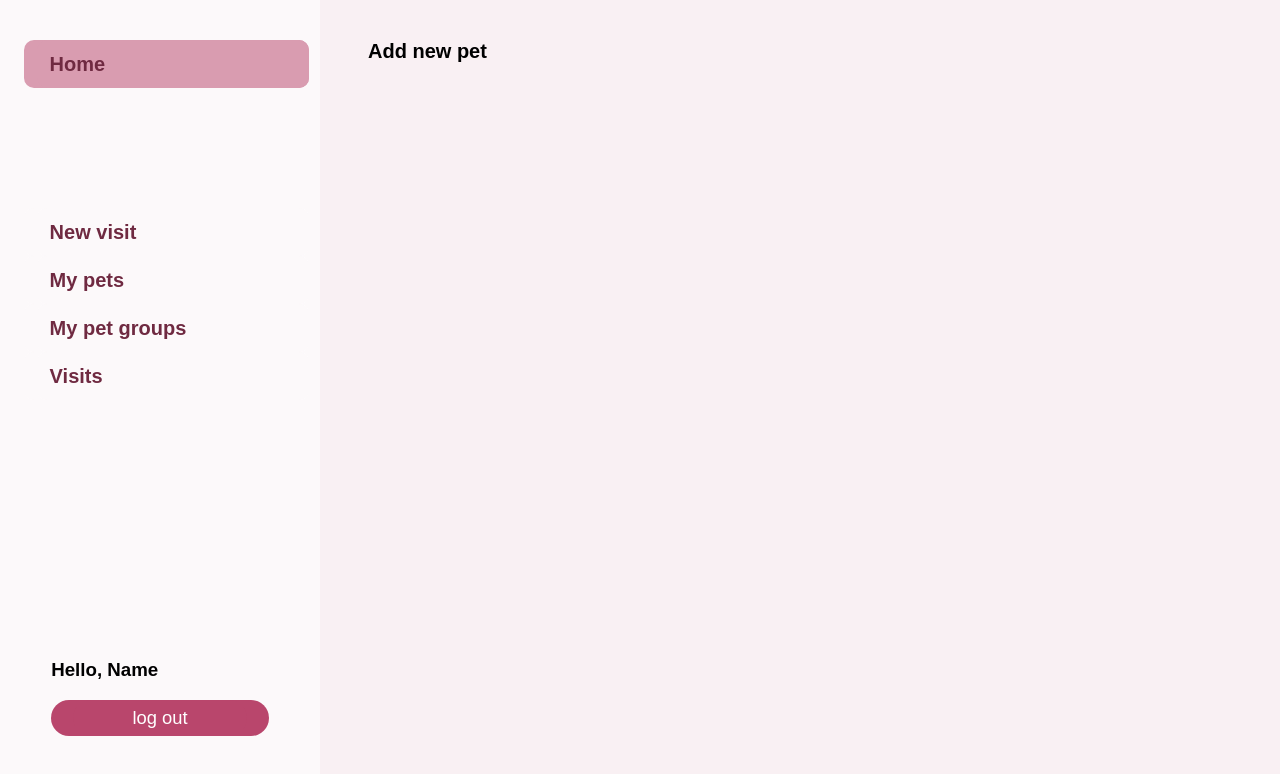
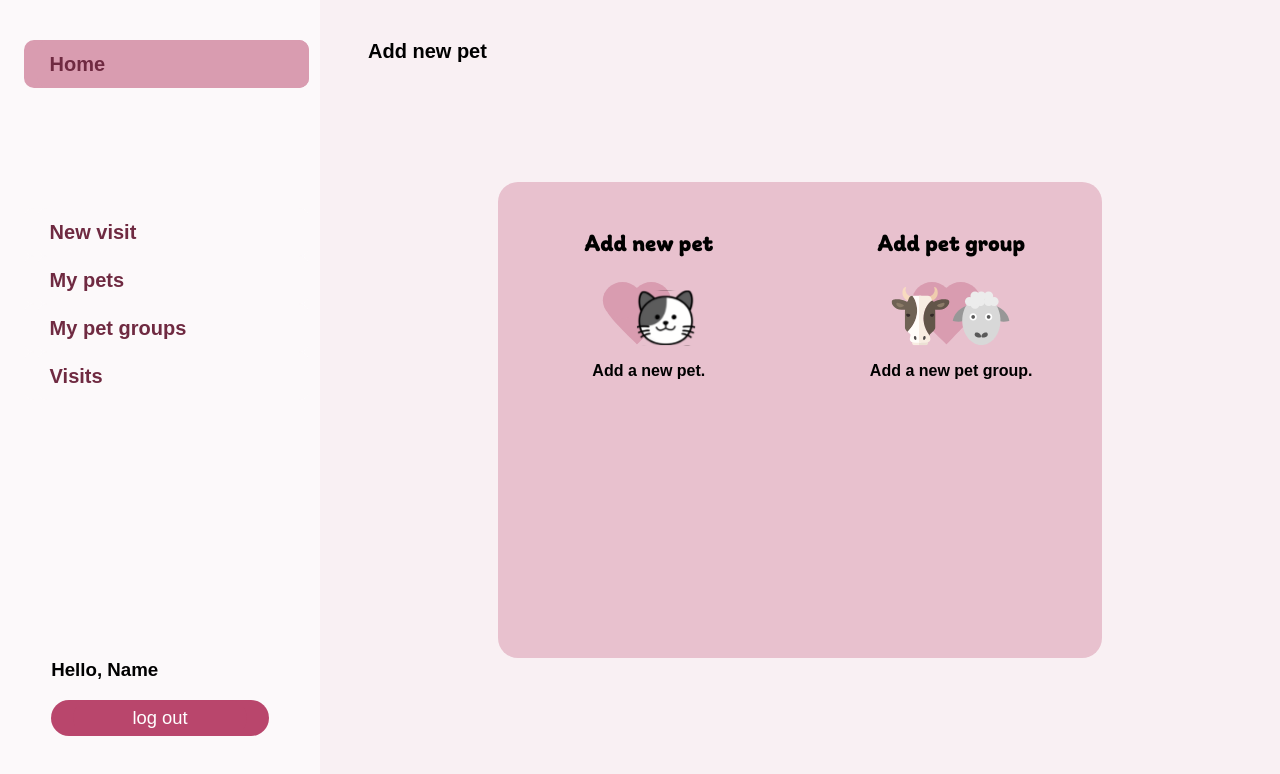
Before and after one commit to achwi00/vetclinic-front, a React (Create React App) app: page /dashboard/new-pet in a window 1280 px wide. Shown: the top 774 px of the page. Built offline with nearby package versions, Linux system fonts and the light colour scheme.

Commit message:
[Feat] prepared first step of add pet wizard

```diff
--- a/src/styles/pets.css
+++ b/src/styles/pets.css
@@ -43,3 +43,7 @@
     color: black;
     font-weight: normal;
 }
+.choice-shrink{
+    height: 70%;
+    width: 70%;
+}
--- a/src/views/user_dashboard/DashboardNewPet.js
+++ b/src/views/user_dashboard/DashboardNewPet.js
@@ -1,7 +1,9 @@
-import React from "react";
+import React, {useState} from "react";
 import SideMenu from "../../component/SideMenu";
+import IconDisplayer from "../../component/IconDisplayer";
 
 function DashboardNewPet(){
+    const [view, setView] = useState("choice");
     const buttons = [
         {label: 'New visit', href:'/dashboard/new-visit'},
         {label: 'My pets', href:'/dashboard/my-pets'},
@@ -14,7 +16,30 @@ function DashboardNewPet(){
             <div className="content-holder">
                 <div className="centring-main">
                     <h2 className="site-tracker">Add new pet</h2>
-
+                    {view ==="choice" &&
+                        <div className="choice-panel-holder">
+                            <div className="choice-panel  choice-shrink">
+                                <div className="choice left" onClick={()=>{setView("pet")}}>
+                                    <h3>Add new pet</h3>
+                                    <IconDisplayer
+                                        iconName="cat"
+                                        styleClass="service-icon"
+                                    />
+                                    <p>Add a new pet.</p>
+                                </div>
+                                <div className="choice right">
+                                    <h3>Add pet group</h3>
+                                    <IconDisplayer
+                                        iconName="group"
+                                        styleClass="service-icon"
+                                    />
+                                    <p>Add a new pet group.</p>
+                                </div>
+                            </div>
+                        </div>
+                    }
+                    {view ==="add-pet"}
+                    {view ==="add-group"}
                 </div>
             </div>
         </div>
```
